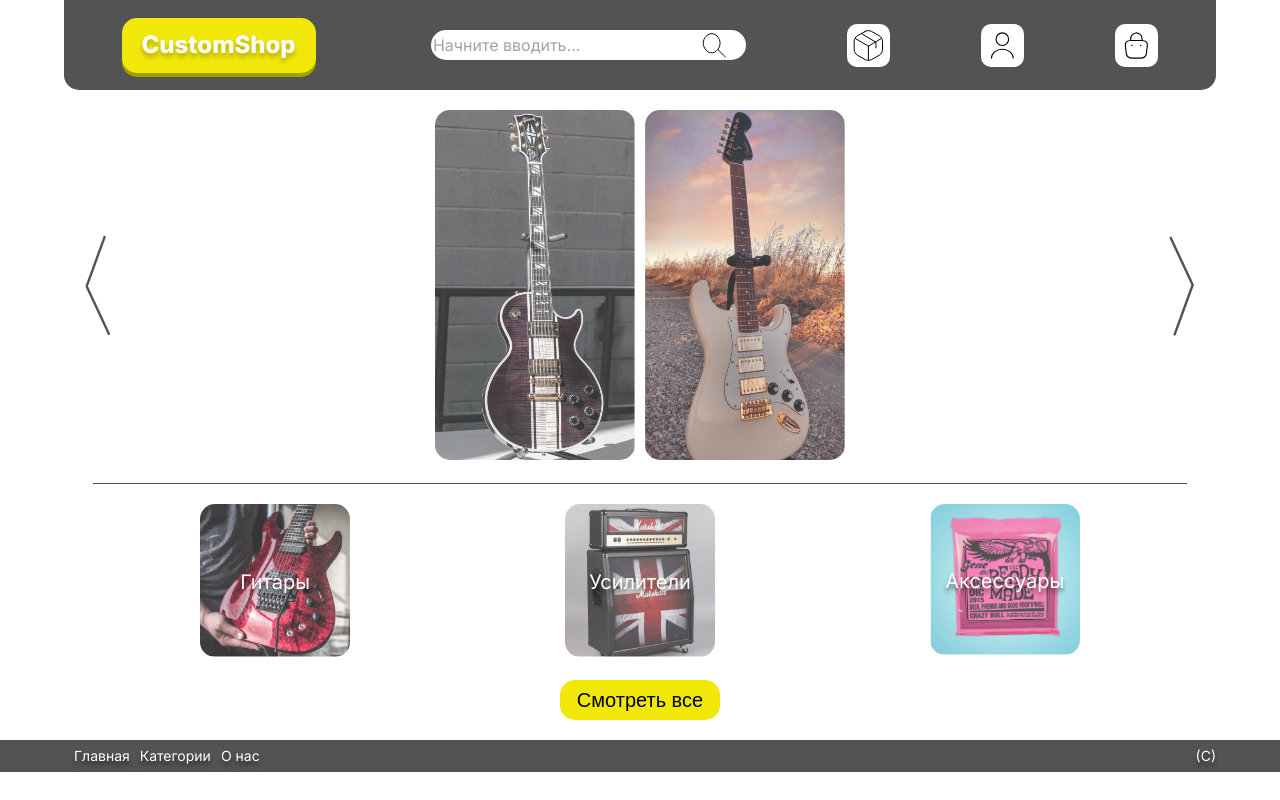
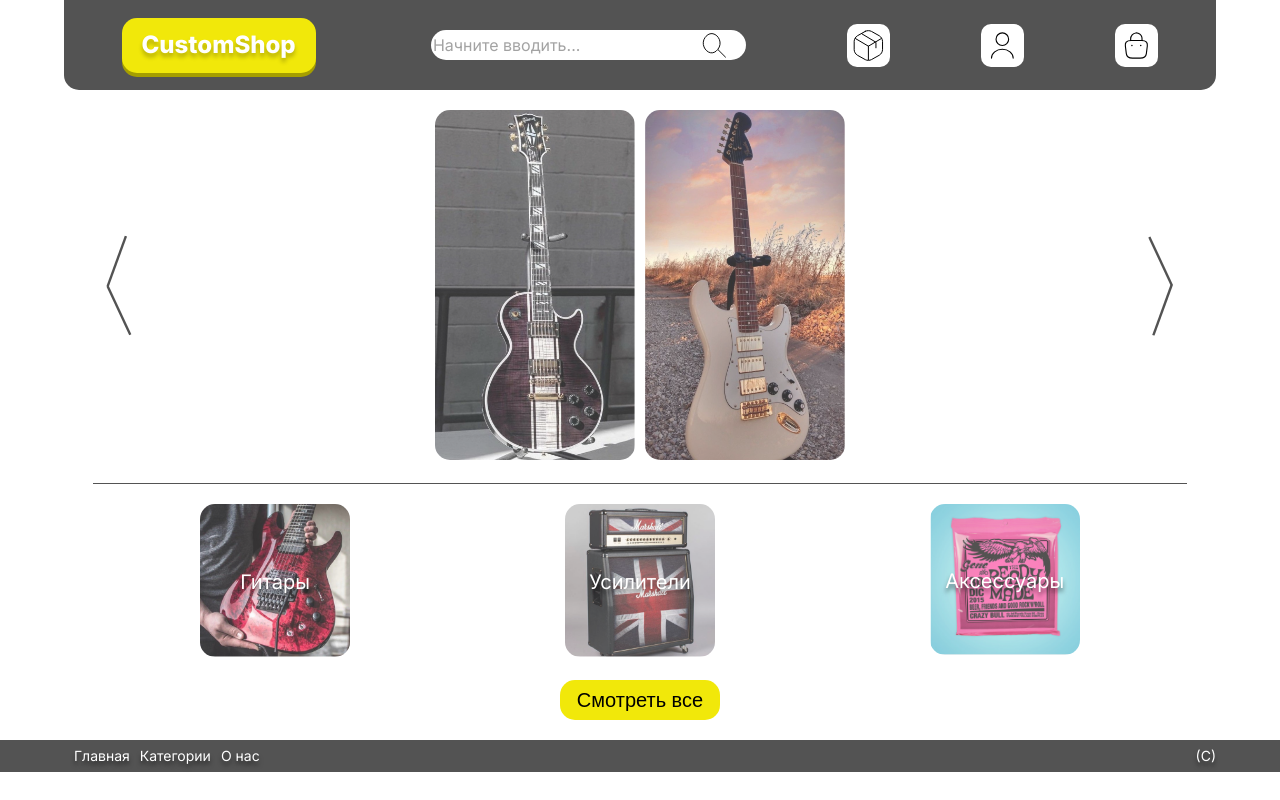
Before and after one commit to Neitrem/MusicalShop, a Vue app: page / in a window 1280 px wide. Built offline with nearby package versions, Linux system fonts and the light colour scheme.

Commit message:
add main page template

```diff
--- a/src/App.vue
+++ b/src/App.vue
@@ -1,22 +1,22 @@
 <template>
-	<vHeader></vHeader>
+	<MyHeader></MyHeader>
 
 	<MainPage></MainPage>
 
-	<vFooter></vFooter>
+	<MyFooter></MyFooter>
 </template>
 
 <script>
 
-import vFooter from './components/v-footer.vue';
-import vHeader from './components/v-header.vue';
+import MyFooter from './components/MyFooter.vue';
+import MyHeader from './components/MyHeader.vue';
 
 import MainPage from './components/pages/MainPage.vue'
 
 
 export default {
 	name: 'App',
-	components: {vFooter, vHeader, MainPage}
+	components: {MyFooter, MyHeader, MainPage}
 }
 
 </script>
--- a/src/components/v-carousel.vue
+++ b/src/components/v-carousel.vue
@@ -90,8 +90,8 @@ export default {
 {
 	display: flex;
 	align-items: center;
-	width: 95%;
-	justify-content: space-between
+	width: 100%;
+	justify-content: space-around
 }
 .carousel
 {
@@ -124,10 +124,10 @@ export default {
 
 	&__button
 	{
-		scale: 0.7;
+		scale: 0.6;
 		background: none;
 		cursor: pointer;
-		padding: 20px;
+		padding: 10px;
 		border-radius: 15px;
 		&:hover
 		{
@@ -135,11 +135,23 @@ export default {
 		}
 		&:active
 		{
-			padding: 15px;
+			padding: 5px;
 			margin: 5px;
 		}
 	}
 }
+@media screen and (min-width: 425px) {
+	.wrapper
+	{
+		display: flex;
+		align-items: center;
+		width: 90%;
+		justify-content: space-between
+	}
+}
+
+
+
 @media screen  and (min-width: 768px){
 	.carousel
 	{
```
Also changed, not shown: src/components/MyFooter.vue (renamed from src/components/v-footer.vue), src/components/MyHeader.vue (renamed from src/components/v-header.vue).
